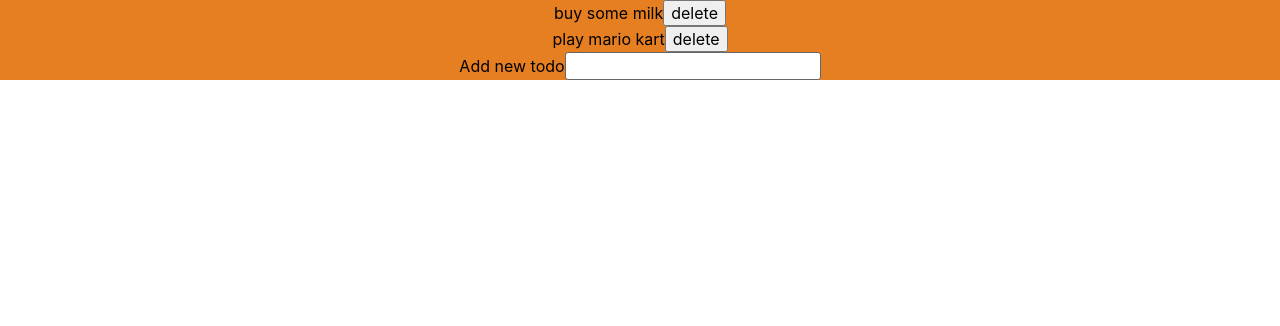
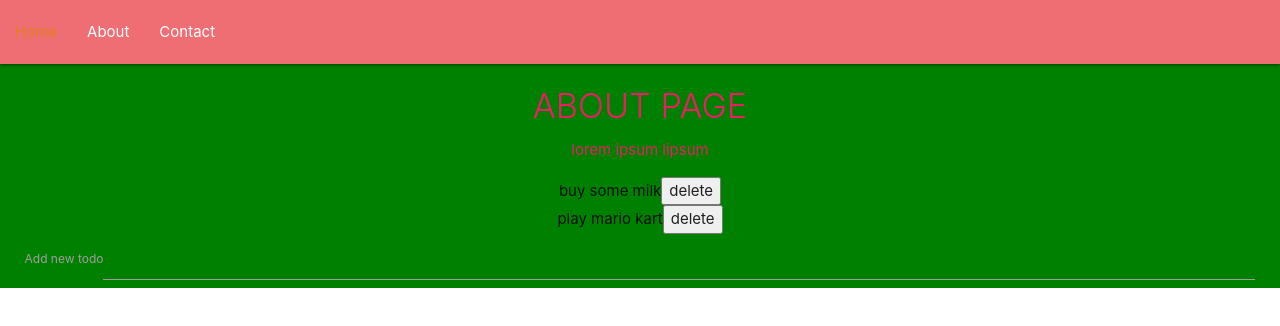
Before and after one commit to michaelpsheehan/gig-findr, a React (Create React App) app: page /about in a window 1280 px wide. Shown: the top 326 px of the page. Built offline with nearby package versions, Linux system fonts and the light colour scheme.

Commit message:
axios installed

```diff
--- a/package.json
+++ b/package.json
@@ -3,9 +3,11 @@
   "version": "0.1.0",
   "private": true,
   "dependencies": {
+    "axios": "^0.18.0",
     "node-sass": "^4.10.0",
     "react": "^16.6.0",
     "react-dom": "^16.6.0",
+    "react-router-dom": "^4.3.1",
     "react-scripts": "2.1.1"
   },
   "scripts": {
--- a/public/index.html
+++ b/public/index.html
@@ -1,5 +1,6 @@
 <!DOCTYPE html>
 <html lang="en">
+
 <head>
   <meta charset="utf-8">
   <link rel="shortcut icon" href="%PUBLIC_URL%/favicon.ico">
@@ -19,8 +20,13 @@
       work correctly both with client-side routing and a non-root public URL.
       Learn how to configure a non-root public URL by running `npm run build`.
     -->
+
+
+  <link rel="stylesheet" href="https://cdnjs.cloudflare.com/ajax/libs/materialize/1.0.0/css/materialize.min.css">
+
   <title>React App</title>
 </head>
+
 <body>
   <noscript>
     You need to enable JavaScript to run this app.
@@ -37,4 +43,5 @@
       To create a production bundle, use `npm run build` or `yarn build`.
     -->
 </body>
+
 </html>
--- a/src/App.js
+++ b/src/App.js
@@ -1,8 +1,13 @@
 import React, { Component } from 'react';
+import { BrowserRouter, Route } from 'react-router-dom'
 // import { TransitionGroup, CSSTransition } from 'react-transition-group';
 
 import Todos from './components/todos';
-import AddTodoForm from './components/add_todo_form'
+import AddTodoForm from './components/add_todo_form';
+import Navbar from './components/navbar';
+import Home from './components/home';
+import About from './components/about';
+import Contact from './components/contact';
 
 
 import './App.scss'
@@ -41,7 +46,15 @@ class App extends Component {
 
   render() {
     return (
+      <BrowserRouter>
         <div className="App">
+          <Navbar />
+          <Route exact path='/' component={Home} />
+          <Route path='/about' component={About} />
+          <Route path='/contact' component={Contact} />
+
+
+
           <Todos
             todos={this.state.todos}
             deleteTodo={this.deleteTodo}
@@ -55,6 +68,7 @@ class App extends Component {
 
 
         </div>
+      </BrowserRouter>
     );
   }
 }
--- a/src/App.scss
+++ b/src/App.scss
@@ -74,5 +74,5 @@
 
 .App {
   text-align: center;
-  background-color:  $color__main;
+  background-color:  green;
   }
--- /dev/null
+++ b/src/components/about.js
@@ -0,0 +1,17 @@
+import React from 'react';
+import Rainbow from '../hoc/rainbow'
+
+const About = () => {
+
+
+    return (
+        <>
+            <h4>About Page</h4>
+            <p>lorem ipsum lipsum</p>
+        </>
+    )
+
+
+};
+
+export default Rainbow(About);
--- /dev/null
+++ b/src/components/contact.js
@@ -0,0 +1,16 @@
+import React from 'react';
+
+const Contact = (props) => {
+    console.log(props)
+
+    return (
+        <>
+            <h4>Contact Page</h4>
+            <p>lorem ipsum lipsum</p>
+        </>
+    )
+
+
+};
+
+export default Contact;
--- /dev/null
+++ b/src/components/home.js
@@ -0,0 +1,16 @@
+import React from 'react';
+
+const Home = () => {
+
+
+    return (
+        <>
+            <h4>Home Page</h4>
+            <p>lorem ipsum lipsum</p>
+        </>
+    )
+
+
+};
+
+export default Home;
--- /dev/null
+++ b/src/components/navbar.js
@@ -0,0 +1,24 @@
+import React from 'react';
+import { Link, NavLink, withRouter } from 'react-router-dom';
+
+
+const Navbar = () => {
+
+
+    return (
+        <>
+            <nav className='Navbar'>
+                <div className="logo"></div>
+                <ul>
+                    <li><NavLink to="/">Home</NavLink></li>
+                    <li><NavLink to="/about">About</NavLink></li>
+                    <li><NavLink to="/contact">Contact</NavLink></li>
+                </ul>
+            </nav>
+        </>
+    )
+
+
+};
+
+export default withRouter(Navbar);
--- a/src/components/todos.js
+++ b/src/components/todos.js
@@ -1,4 +1,5 @@
 import React from 'react'
+
 
 const Todos = ({ todos, deleteTodo }) => {
     // console.log(this.props)
@@ -14,10 +15,11 @@ const Todos = ({ todos, deleteTodo }) => {
             </>
         );
     })
-        : (<p>You have no todo's</p>)
+        : (<p>You have no todo's Yay</p>)
 
     return (
         <>
+
             <div className='todos'>
                 {todoList}
             </div>
--- /dev/null
+++ b/src/hoc/rainbow.js
@@ -0,0 +1,17 @@
+import React from 'react'
+
+const Rainbow = (WrappedComponent) => {
+    const colors = ['red', 'pink', 'orange', 'blue', 'green', 'yellow'];
+    const randomColor = colors[Math.floor(Math.random() * 5)];
+    const className = `${randomColor}-text`;
+    return (props) => {
+        return (
+            <div className={className}>
+                <WrappedComponent {...props} />
+            </div>
+        )
+    }
+
+};
+
+export default Rainbow
```
Also changed, not shown: 1 other file (tests, documents, lock files or other folders). Lines whose indentation alone changed are shown as unchanged.
